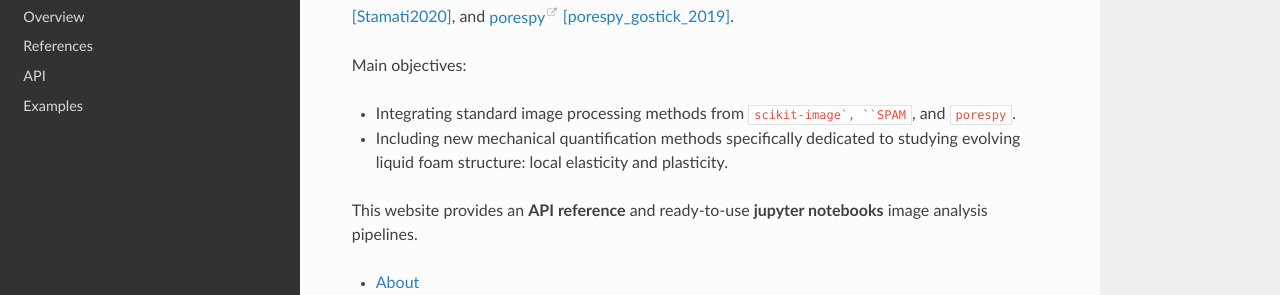
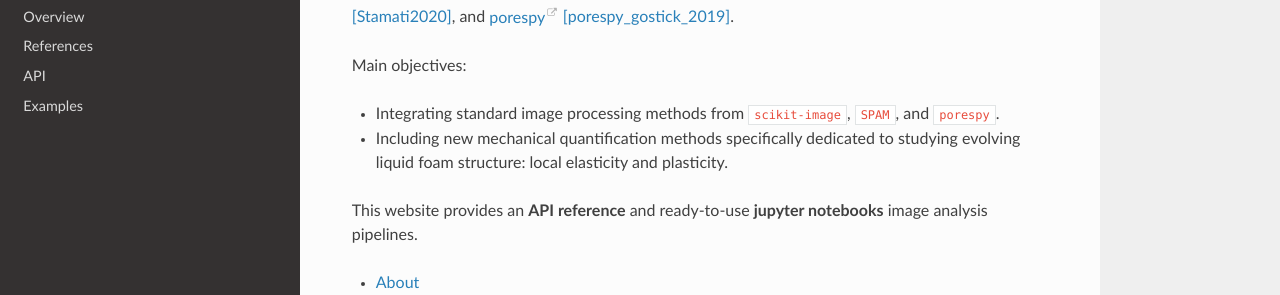
Before and after one commit to floschott/foamquant, a Sphinx documentation site: the page built from docs/source/index.rst, in a window 1280 px wide and 900 px high. Shown: the part 356-651 px from the top of the window. Built offline with Sphinx 7.4.7 and the Read the Docs theme 3.1.0, drawn with Linux system fonts in a browser that asks for light colours.

```diff
--- a/docs/source/index.rst
+++ b/docs/source/index.rst
@@ -7,7 +7,7 @@ The toolbox has four main dependencies: ``numpy``, `scikit-image <https://scikit
 
 Main objectives:
 
-- Integrating standard image processing methods from ``scikit-image`, ``SPAM``, and ``porespy``.
+- Integrating standard image processing methods from ``scikit-image``, ``SPAM``, and ``porespy``.
 - Including new mechanical quantification methods specifically dedicated to studying evolving liquid foam structure: local elasticity and plasticity.
 
 This website provides an **API reference** and ready-to-use **jupyter notebooks** image analysis pipelines.
```
